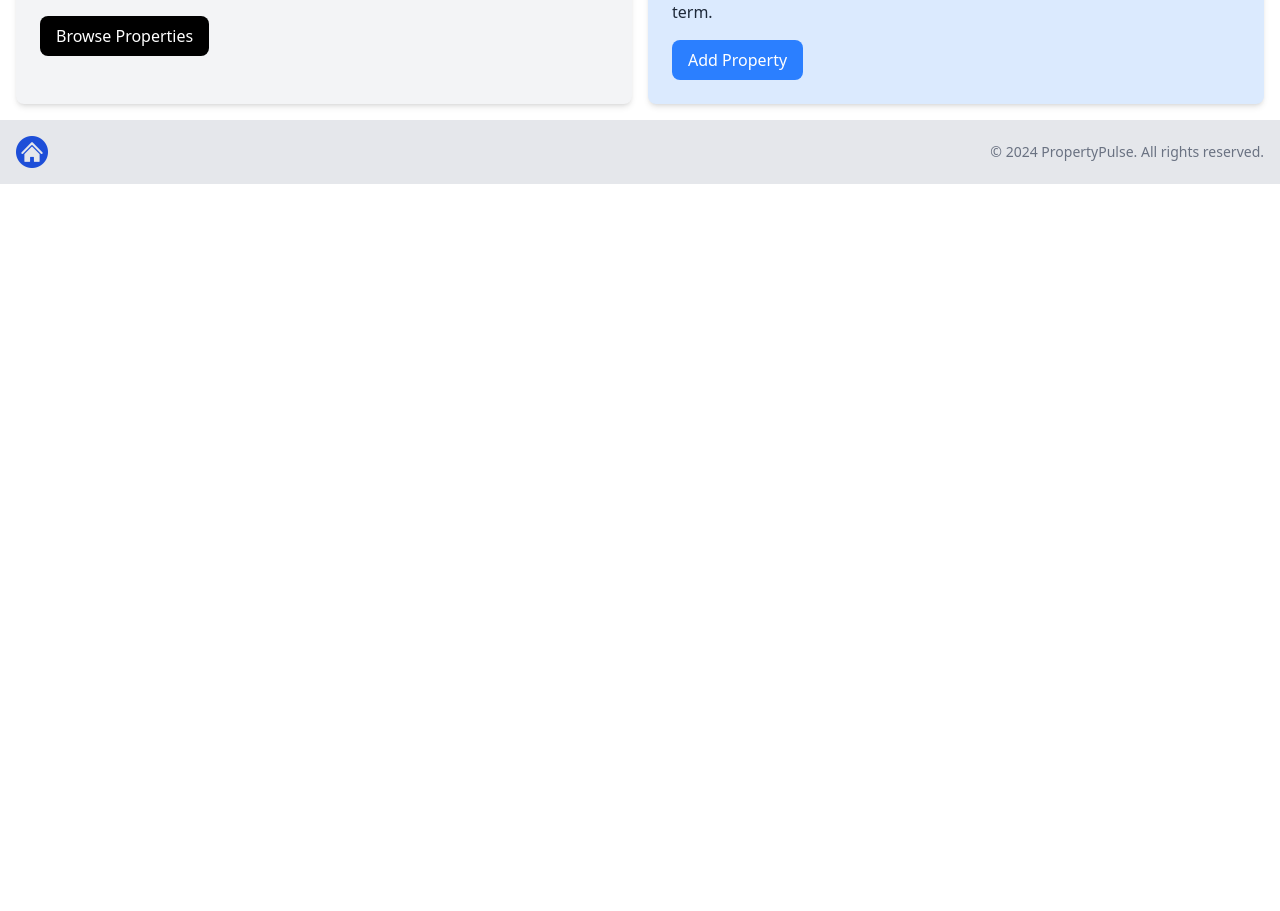
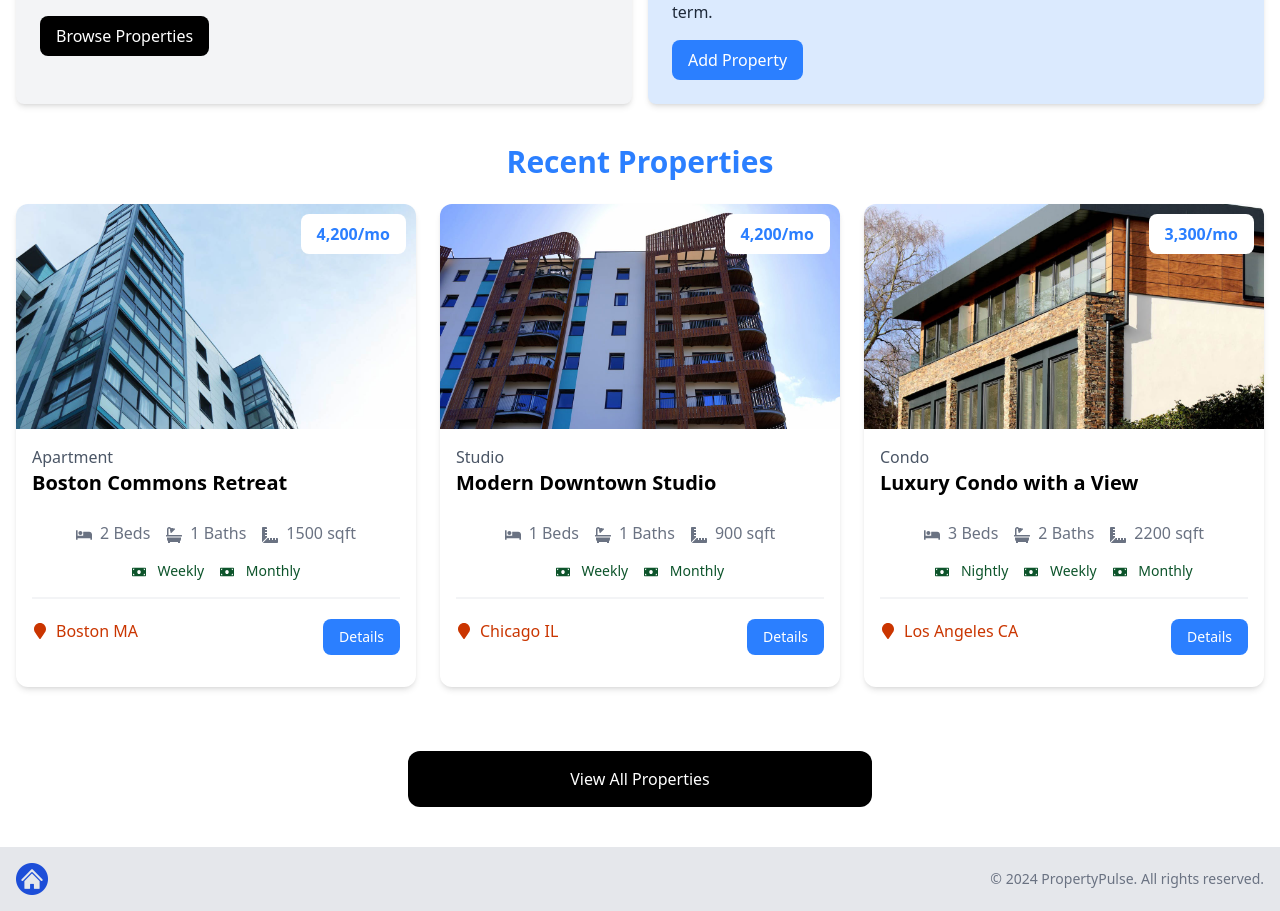
Before and after one commit to s54a/property-pulse, a Next.js app: page / in a window 1280 px wide. Shown: the part 541-1452 px from the top of the page. Before the commit the page ends 800 px from the top, so only its background shows below. Built offline with nearby package versions, Linux system fonts and the light colour scheme.

Commit message:
added recent properties

```diff
--- a/src/app/page.tsx
+++ b/src/app/page.tsx
@@ -1,11 +1,13 @@
 import Hero from "@/components/Hero";
 import InfoBoxes from "@/components/InfoBoxes";
+import HomeProperties from "@/components/HomeProperties";
 
 const HomePage = () => {
 	return (
 		<>
 			<Hero />
 			<InfoBoxes />
+			<HomeProperties />
 		</>
 	);
 };
--- /dev/null
+++ b/src/components/HomeProperties.tsx
@@ -0,0 +1,37 @@
+import Link from "next/link";
+import properties from "@/properties.json";
+import PropertyCard from "./PropertyCard";
+
+const HomeProperties = () => {
+	const recentProperties = properties.sort(() => Math.random() - Math.random()).slice(0, 3);
+
+	return (
+		<>
+			<section className="px-4 py-6">
+				<div className="container-xl m-auto lg:container">
+					<h2 className="mb-6 text-center text-3xl font-bold text-blue-500">Recent Properties</h2>
+					<div className="grid grid-cols-1 gap-6 md:grid-cols-3">
+						{recentProperties.length === 0 ? (
+							<p>No Properties Found</p>
+						) : (
+							recentProperties.map((property) => (
+								<PropertyCard key={property._id} property={property} />
+							))
+						)}
+					</div>
+				</div>
+			</section>
+
+			<section className="m-auto my-10 max-w-lg px-6">
+				<Link
+					href="/properties"
+					className="block rounded-xl bg-black px-6 py-4 text-center text-white hover:bg-gray-700"
+				>
+					View All Properties
+				</Link>
+			</section>
+		</>
+	);
+};
+
+export default HomeProperties;
--- a/src/components/Navbar.tsx
+++ b/src/components/Navbar.tsx
@@ -3,7 +3,7 @@ import { usePathname } from "next/navigation";
 import { useState } from "react";
 import Image from "next/image";
 import Link from "next/link";
-import Logo from "@/assets/images/logo.png";
+import Logo from "@/assets/images/logo-white.png";
 import Profile from "@/assets/images/profile.png";
 import { FaGoogle } from "react-icons/fa";
 
```
